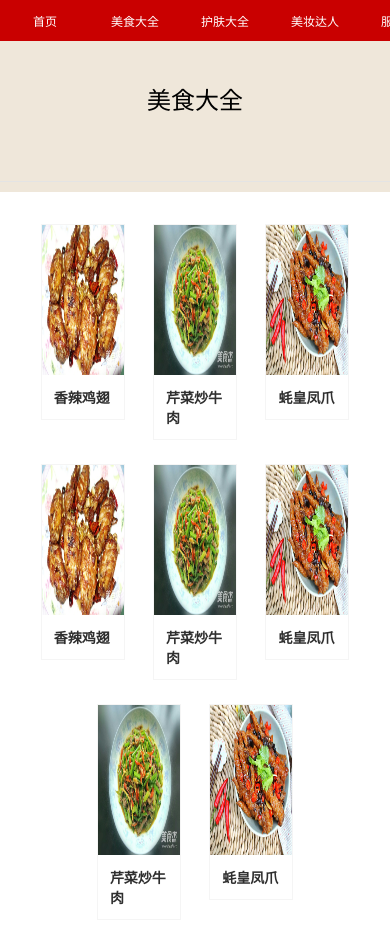
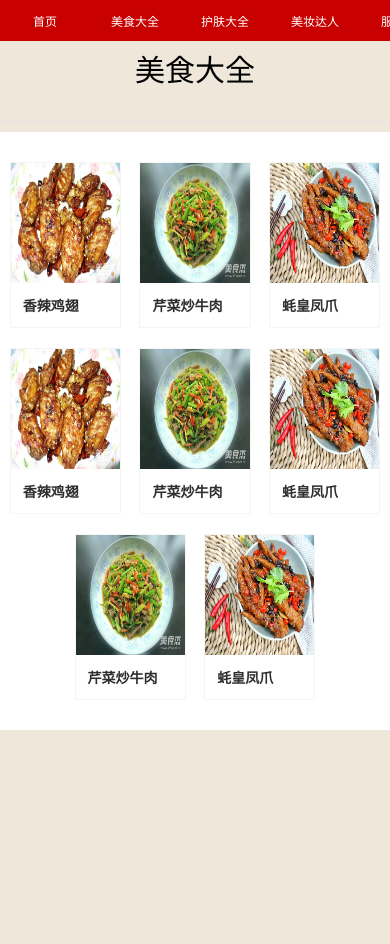
Before and after one commit to qq897425998/Menu, a plain HTML site: page index.html in a window 390 px wide. After the commit the page ends 844 px from the top, so only its background shows below. Drawn offline with Linux system fonts and the light colour scheme.

```diff
--- a/css/index.css
+++ b/css/index.css
@@ -33,3 +33,19 @@ h2 {
     color: #2f2f2f;
     font-weight: bold;
 }
+
+@media screen and ( max-width: 640px) {
+    h2 {
+        height: 60px;
+        line-height: 60px;
+        font-size: 30px;
+    }
+    .warpper ul li {
+        width: 28%;
+        margin: 10px 7px;
+    }
+    .warpper ul li img {
+        width: 100%;
+        height: 120px;
+    }
+}
```
